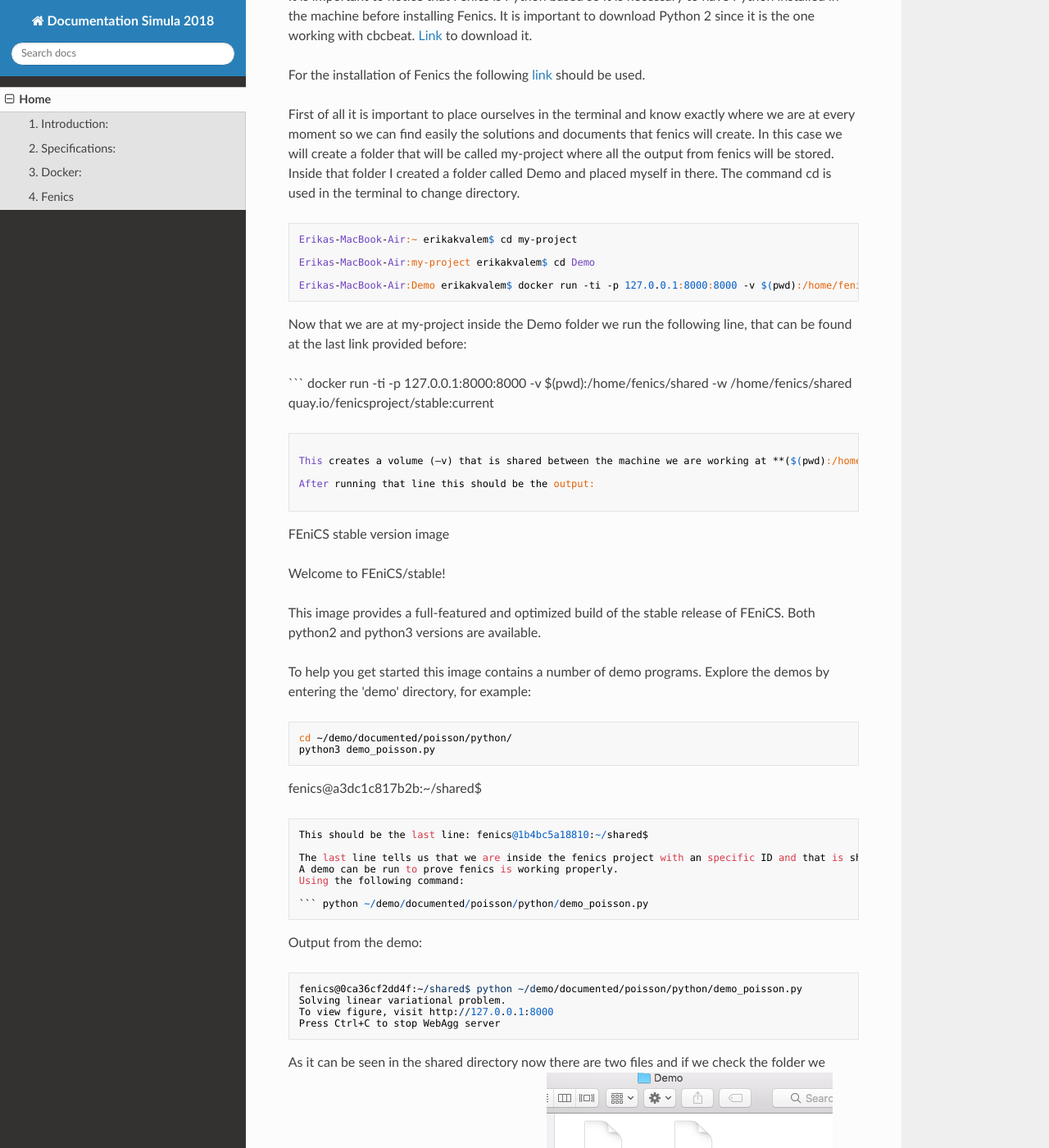
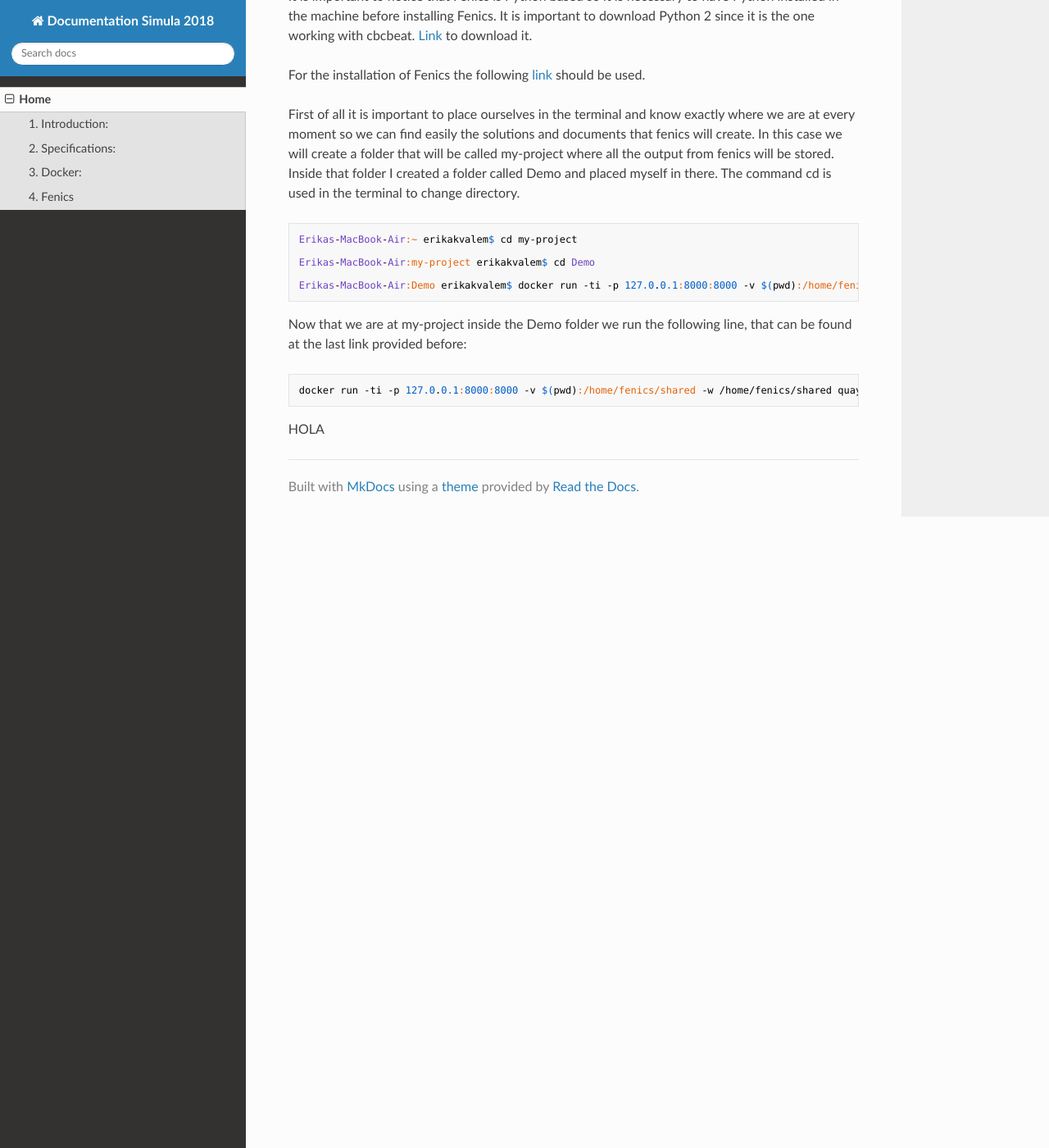
Before and after one commit to ErikaKvalem/Documentation-2018-MkDocs, an MkDocs documentation site: the page built from docs/index.md, in a window 1280 px wide and 1400 px high, scrolled down 1487 px. Shown: the whole window at 82% size. Built offline with MkDocs 1.6.1, drawn with Linux system fonts in a browser that asks for light colours; nearby versions of some CDN libraries; old or Windows-style settings are respelled for this version of MkDocs; some of the changed text lies outside the part shown.

Commit message:
Update index.md

````diff
--- a/docs/index.md
+++ b/docs/index.md
@@ -75,55 +75,8 @@ Erikas-MacBook-Air:Demo erikakvalem$ docker run -ti -p 127.0.0.1:8000:8000 -v $(
 Now that we are at my-project inside the Demo folder we run the following line, that can be found at the last link provided before:
 
 
-``` docker run -ti -p 127.0.0.1:8000:8000 -v $(pwd):/home/fenics/shared -w /home/fenics/shared quay.io/fenicsproject/stable:current
+```
+docker run -ti -p 127.0.0.1:8000:8000 -v $(pwd):/home/fenics/shared -w /home/fenics/shared quay.io/fenicsproject/stable:current
 ```
 
-This creates a volume (–v) that is shared between the machine we are working at **($(pwd):/home/fenics/shared)** and the docker cloud **(home/fenics/shared quay.io/fenicsproject/stable:current)**.
-
-After running that line this should be the output:
-
-```
-FEniCS stable version image
-
-Welcome to FEniCS/stable!
-
-This image provides a full-featured and optimized build of the stable
-release of FEniCS. Both python2 and python3 versions are available.
-
-To help you get started this image contains a number of demo
-programs. Explore the demos by entering the 'demo' directory, for
-example:
-
-    cd ~/demo/documented/poisson/python/
-    python3 demo_poisson.py
-fenics@a3dc1c817b2b:~/shared$
-```
-This should be the last line: fenics@1b4bc5a18810:~/shared$
-
-The last line tells us that we are inside the fenics project with an specific ID and that is shared between the server and the machine (the host). Fenics is being run inside Docker.
-A demo can be run to prove fenics is working properly.
-Using the following command:
-
-``` python ~/demo/documented/poisson/python/demo_poisson.py
-```
-Output from the demo:
-
-```
-fenics@0ca36cf2dd4f:~/shared$ python ~/demo/documented/poisson/python/demo_poisson.py
-Solving linear variational problem.
-To view figure, visit http://127.0.0.1:8000
-Press Ctrl+C to stop WebAgg server
-```
-
-
-As it can be seen in the shared directory now there are two files and if we check the folder we created before these files should be in there.
-![alt text](https://github.com/ErikaKvalem/Documentation-2018-MkDocs/blob/master/Screen%20Shot%202018-06-04%20at%209.49.19%20AM.png)
-
-Before stopping it, we can open the URL:   http://127.0.0.1:8000 and visualize the output online.
-
-![alt text](https://github.com/ErikaKvalem/Documentation-2018-MkDocs/blob/master/Screen%20Shot%202018-06-04%20at%209.01.34%20AM.png)
-
-For better visualization [ParaView](https://www.paraview.org/download/)  will be used. Its installation is straight forward, however for better understanding of its functioning more information can be found in the [fenics tutorial](https://fenicsproject.org/documentation/) (page 27 for the first example)
-
-
-For running other demos, it can be checked that there are more demos in the demo directory by using the list command in the terminal (ls)
+HOLA
````
